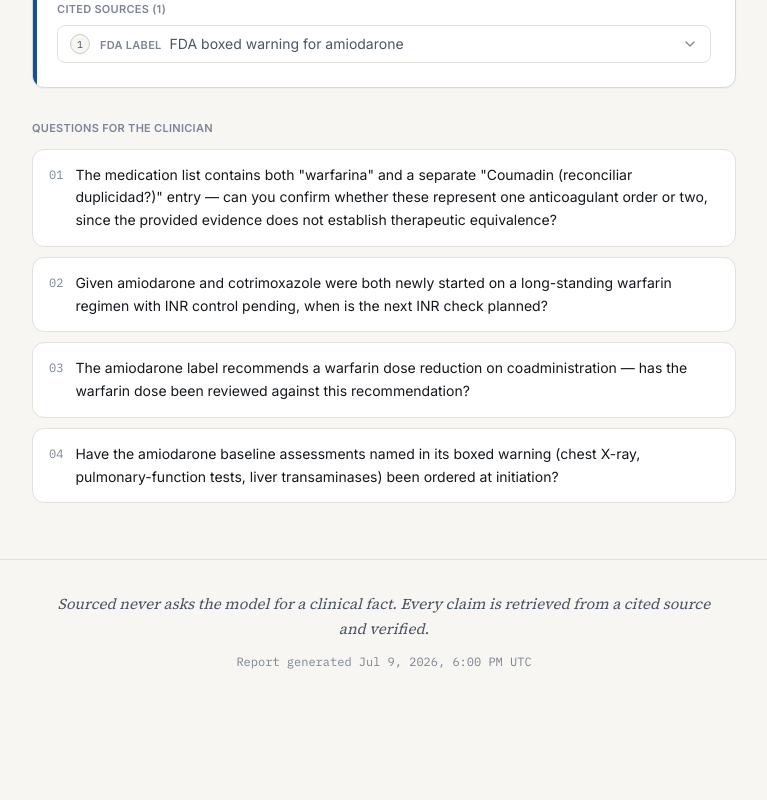
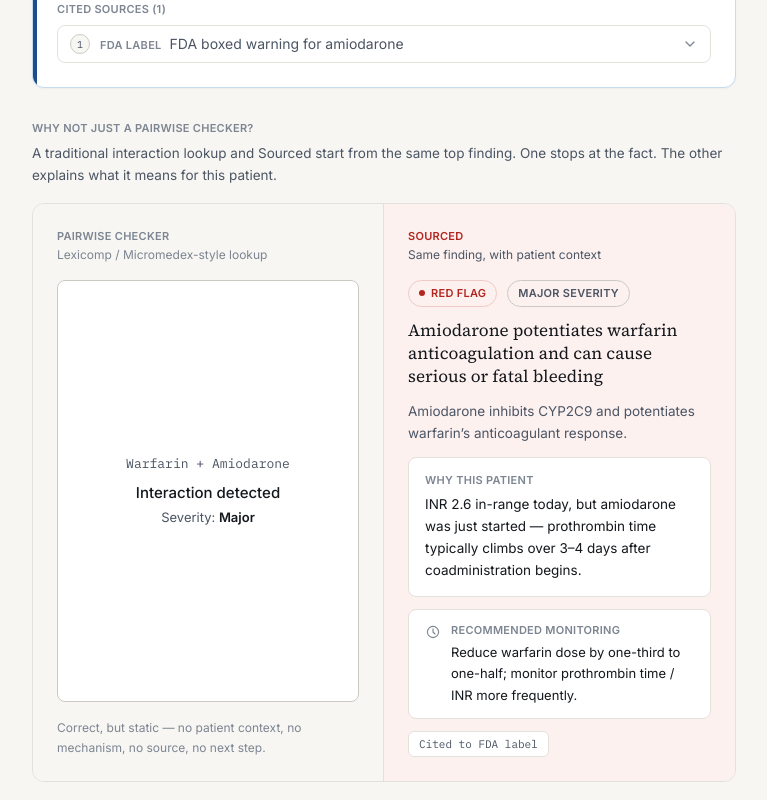
Before and after one commit to Railly/sourced, a Next.js app in the folder web/: page / in a window 1280 px wide. Shown: the part 3140-3940 px from the top of the page, without its empty margins (256-1023 px from the left). Before the commit the page ends 3843 px from the top, so only its background shows below. Built offline with nearby package versions, Linux system fonts and the light colour scheme.

Commit message:
feat(web): 'why not just a pairwise checker?' side-by-side — the patient-context differentiator, same visual system

```diff
--- a/web/app/page.tsx
+++ b/web/app/page.tsx
@@ -1,5 +1,6 @@
 import { ClinicianQuestions } from "@/components/clinician-questions";
 import { FindingCard } from "@/components/finding-card";
+import { PairwiseContrast } from "@/components/pairwise-contrast";
 import { PatientHeader } from "@/components/patient-header";
 import { ReportFooter } from "@/components/report-footer";
 import { VerificationPanel } from "@/components/verification-panel";
@@ -52,6 +53,8 @@ export default function ReviewPage() {
           )}
         </section>
 
+        <PairwiseContrast />
+
         <ClinicianQuestions questions={report.questions_for_clinician} />
       </main>
 
--- /dev/null
+++ b/web/components/pairwise-contrast.tsx
@@ -0,0 +1,118 @@
+const HEADLINE =
+  "Amiodarone potentiates warfarin anticoagulation and can cause serious or fatal bleeding";
+
+export function PairwiseContrast() {
+  return (
+    <section aria-labelledby="pairwise-contrast-heading" className="flex flex-col gap-4">
+      <div>
+        <h2
+          id="pairwise-contrast-heading"
+          className="text-[11px] font-semibold uppercase tracking-wide text-ink-faint"
+        >
+          Why not just a pairwise checker?
+        </h2>
+        <p className="mt-1.5 text-[13.5px] leading-relaxed text-ink-muted text-pretty">
+          A traditional interaction lookup and Sourced start from the same top finding. One stops
+          at the fact. The other explains what it means for this patient.
+        </p>
+      </div>
+
+      <div className="grid grid-cols-1 sm:grid-cols-2 gap-4 sm:gap-0 sm:rounded-xl sm:border sm:border-hairline sm:overflow-hidden">
+        <PairwiseColumn />
+        <SourcedColumn />
+      </div>
+    </section>
+  );
+}
+
+function PairwiseColumn() {
+  return (
+    <div className="rounded-xl border border-hairline bg-paper sm:rounded-none sm:border-0 sm:border-r sm:border-hairline px-5 sm:px-6 py-5 sm:py-6 flex flex-col">
+      <p className="text-[11px] font-semibold uppercase tracking-wide text-ink-faint">
+        Pairwise checker
+      </p>
+      <p className="mt-0.5 text-[12px] text-ink-faint">Lexicomp / Micromedex-style lookup</p>
+
+      <div className="mt-4 flex-1 flex flex-col justify-center rounded-lg border border-hairline-strong bg-paper-raised px-4 py-6 text-center">
+        <p className="font-mono-source text-[13px] text-ink-muted">Warfarin + Amiodarone</p>
+        <p className="mt-2 text-[15px] font-medium text-ink">Interaction detected</p>
+        <p className="mt-1 text-[13px] text-ink-muted">
+          Severity: <span className="font-semibold text-ink">Major</span>
+        </p>
+      </div>
+
+      <p className="mt-4 text-[12px] leading-relaxed text-ink-faint">
+        Correct, but static — no patient context, no mechanism, no source, no next step.
+      </p>
+    </div>
+  );
+}
+
+function SourcedColumn() {
+  return (
+    <div className="rounded-xl border border-major-border bg-major-bg sm:rounded-none sm:border-0 px-5 sm:px-6 py-5 sm:py-6 flex flex-col">
+      <p className="text-[11px] font-semibold uppercase tracking-wide text-major">Sourced</p>
+      <p className="mt-0.5 text-[12px] text-ink-muted">Same finding, with patient context</p>
+
+      <div className="mt-4 flex flex-col gap-3">
+        <div className="flex items-center gap-2.5">
+          <span className="inline-flex items-center gap-1.5 rounded-full bg-major-bg border border-major-border text-major px-2.5 py-1 text-[11px] font-semibold uppercase tracking-wide">
+            <span className="h-1.5 w-1.5 rounded-full bg-major" aria-hidden="true" />
+            Red flag
+          </span>
+          <span className="inline-flex items-center rounded-full border border-hairline-strong px-2.5 py-1 text-[11px] font-semibold uppercase tracking-wide text-ink-muted">
+            Major severity
+          </span>
+        </div>
+
+        <h3 className="font-serif-display text-[17px] leading-snug text-ink text-pretty">
+          {HEADLINE}
+        </h3>
+
+        <p className="text-[13.5px] leading-relaxed text-ink-muted">
+          Amiodarone inhibits CYP2C9 and potentiates warfarin&rsquo;s anticoagulant response.
+        </p>
+
+        <div className="rounded-lg bg-paper-raised border border-hairline px-4 py-3.5">
+          <p className="text-[11px] font-semibold uppercase tracking-wide text-ink-faint">
+            Why this patient
+          </p>
+          <p className="mt-1.5 text-[13.5px] leading-relaxed text-ink">
+            INR 2.6 in-range today, but amiodarone was just started — prothrombin time typically
+            climbs over 3&ndash;4 days after coadministration begins.
+          </p>
+        </div>
+
+        <div className="flex gap-2.5 rounded-lg border border-hairline bg-paper-raised px-4 py-3">
+          <svg
+            aria-hidden="true"
+            viewBox="0 0 20 20"
+            fill="none"
+            className="mt-0.5 h-4 w-4 shrink-0 text-ink-faint"
+          >
+            <path
+              d="M10 6v4l2.5 2.5M17 10a7 7 0 1 1-14 0 7 7 0 0 1 14 0Z"
+              stroke="currentColor"
+              strokeWidth="1.4"
+              strokeLinecap="round"
+              strokeLinejoin="round"
+            />
+          </svg>
+          <div>
+            <p className="text-[11px] font-semibold uppercase tracking-wide text-ink-faint">
+              Recommended monitoring
+            </p>
+            <p className="mt-1 text-[13px] leading-relaxed text-ink">
+              Reduce warfarin dose by one-third to one-half; monitor prothrombin time / INR more
+              frequently.
+            </p>
+          </div>
+        </div>
+
+        <span className="inline-flex w-fit items-center gap-1.5 rounded-md bg-paper-raised border border-hairline px-2.5 py-1 text-[11px] font-mono-source text-ink-muted">
+          Cited to FDA label
+        </span>
+      </div>
+    </div>
+  );
+}
```
